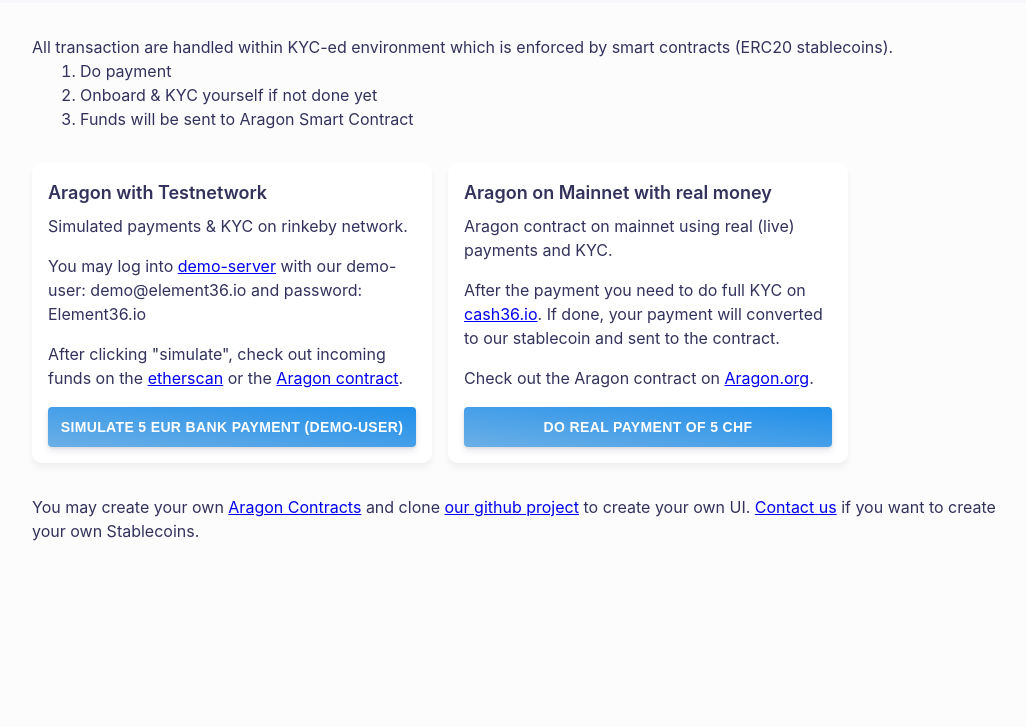
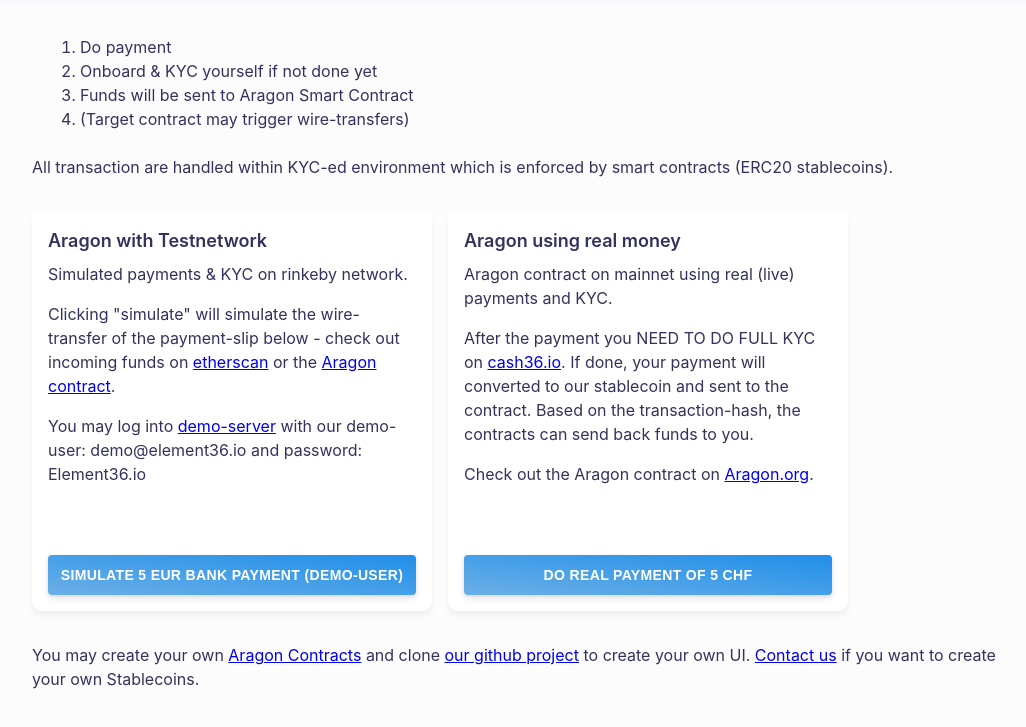
Before and after one commit to element36-io/cash36-examples, a website: page src/index.html in a window 1280 px wide. Shown: the part 61-788 px from the top of the page, without its empty margins (108-1134 px from the left). Drawn offline with Linux system fonts and the light colour scheme.

Commit message:
text stuff

```diff
--- a/src/index.css
+++ b/src/index.css
@@ -205,7 +205,7 @@
 }
 
 .ping-pong__section {
-  height: 300px;
+  height: 400px;
   margin-right: 16px;
   display: inline-flex;
   padding: 16px;
--- a/src/index.html
+++ b/src/index.html
@@ -19,42 +19,48 @@
     </header>
     <div class="container">
       <section class="hero">
-        <p >
-            All transaction are handled within KYC-ed environment which is enforced by smart contracts (ERC20 stablecoins).
-        </p>
+
         <OL >
             <LI>Do payment</LI>
             <LI>Onboard &amp; KYC yourself if not done yet</LI>
             <LI>Funds will be sent to Aragon Smart Contract</LI>
+            <LI>(Target contract may trigger wire-transfers)</LI>
+
         </OL>
-
+        <br>
+        <p >
+          All transaction are handled within KYC-ed environment which is enforced by smart contracts (ERC20 stablecoins).
+      </p>
 
       </section>
       <section class="ping-pong">
         <div class="ping-pong__section paper">
             <h3>Aragon with Testnetwork</h3>
             Simulated payments &amp; KYC on rinkeby network.
+
             <p class="__paragraph">
-                You may log into <a href="http://demo.e36.io:3000">demo-server</a> with our demo-user: demo@element36.io and password: Element36.io
-            </p>
-            <p class="__paragraph">
-                After clicking "simulate", check out incoming funds on the
+               Clicking "simulate" will simulate the wire-transfer of the payment-slip below - check out incoming funds on
                 <a href="https://rinkeby.etherscan.io/address/0xb62d5cfe67b69f9bf045a2f7ef923a384d533154#tokentxns">etherscan</a> or the
                 <a href="https://rinkeby.aragon.org/?#/fibreetest/0xb62d5cfe67b69f9bf045a2f7ef923a384d533154/">Aragon contract</a>.
             </p>
+
+            <p class="__paragraph">
+              You may log into <a href="http://demo.e36.io:3000">demo-server</a> with our demo-user: demo@element36.io and password: Element36.io
+          </p>
 
             <button type="button" class="btn-ping button button-full" onclick="simulatePayment();">
               Simulate 5 EUR Bank Payment (demo-user)
             </button>
         </div>
         <div class="ping-pong__section paper">
-            <h3>Aragon on Mainnet with real money</h3>
+            <h3>Aragon using real money</h3>
             <div>
               Aragon contract on mainnet using real (live) payments and KYC.
             </div>
             <p class="__paragraph">
-                After the payment you need to do full KYC on <a href="https://cash36.io">cash36.io</a>.
+                After the payment you NEED TO DO FULL KYC on <a href="https://cash36.io">cash36.io</a>.
                 If done, your payment will converted to our stablecoin and sent to the contract.
+                Based on the transaction-hash, the contracts can send back funds to you.
             </p>
             <p class="__paragraph">
                 Check out the Aragon contract on <a href="https://aragon.org">Aragon.org</a>.
```
